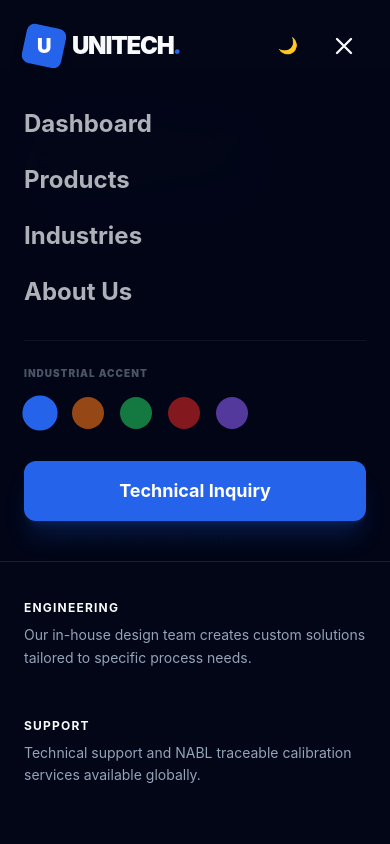
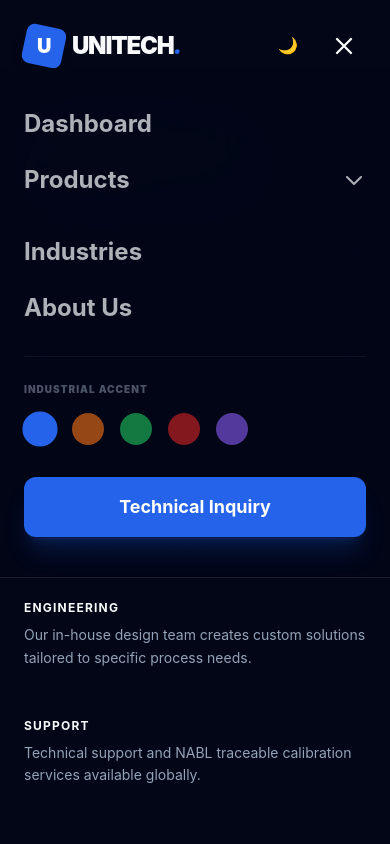
Before and after one commit to 0Anil0/unitech, a React (Vite) app: page /about in a window 390 px wide. Both pictures are taken after a click on the button 344 px from the left and 46 px from the top of the page. Shown: the top 844 px of the page. Built offline with nearby package versions, Linux system fonts and the light colour scheme.

Commit message:
work on Header in responsive size

```diff
--- a/src/components/Header.jsx
+++ b/src/components/Header.jsx
@@ -6,6 +6,7 @@ const Header = () => {
   const [isMenuOpen, setIsMenuOpen] = useState(false);
   const [isScrolled, setIsScrolled] = useState(false);
   const [isProductHovered, setIsProductHovered] = useState(false);
+  const [isMobileProductOpen, setIsMobileProductOpen] = useState(false);
   const { currentAccent, setCurrentAccent, accentThemes, isDarkMode, toggleBackgroundTheme } = useTheme();
 
   useEffect(() => {
@@ -15,6 +16,12 @@ const Header = () => {
     window.addEventListener('scroll', handleScroll);
     return () => window.removeEventListener('scroll', handleScroll);
   }, []);
+
+  const closeMenus = () => {
+    setIsMenuOpen(false);
+    setIsMobileProductOpen(false);
+    setIsProductHovered(false);
+  };
 
   const navItems = [
     { name: 'Dashboard', path: '/dashboard' },
@@ -138,10 +145,30 @@ const Header = () => {
       <div className={`md:hidden absolute w-full transition-all duration-500 ease-in-out ${isMenuOpen ? 'max-h-screen border-b border-white/10 opacity-100' : 'max-h-0 opacity-0'} overflow-hidden bg-brand-deep/98 backdrop-blur-2xl`}>
         <div className="px-6 py-10 space-y-8">
           <div className="space-y-6">
-            <Link to="/dashboard" className="block text-2xl font-bold opacity-70 hover:opacity-100 transition-colors" onClick={() => setIsMenuOpen(false)}>Dashboard</Link>
-            <Link to="/products" className="block text-2xl font-bold opacity-70 hover:opacity-100 transition-colors" onClick={() => setIsMenuOpen(false)}>Products</Link>
-            <Link to="/industries" className="block text-2xl font-bold opacity-70 hover:opacity-100 transition-colors" onClick={() => setIsMenuOpen(false)}>Industries</Link>
-            <Link to="/about" className="block text-2xl font-bold opacity-70 hover:opacity-100 transition-colors" onClick={() => setIsMenuOpen(false)}>About Us</Link>
+            <Link to="/dashboard" className="block text-2xl font-bold opacity-70 hover:opacity-100 transition-colors" onClick={closeMenus}>Dashboard</Link>
+
+            {/* Mobile Products Accordion */}
+            <div className="space-y-4">
+              <button
+                onClick={() => setIsMobileProductOpen(!isMobileProductOpen)}
+                className="flex items-center justify-between w-full text-2xl font-bold opacity-70 hover:opacity-100 transition-colors"
+              >
+                Products
+                <svg className={`w-6 h-6 transition-transform duration-300 ${isMobileProductOpen ? 'rotate-180 text-brand-accent' : ''}`} fill="none" viewBox="0 0 24 24" stroke="currentColor">
+                  <path strokeLinecap="round" strokeLinejoin="round" strokeWidth={2} d="M19 9l-7 7-7-7" />
+                </svg>
+              </button>
+
+              <div className={`space-y-4 pl-6 overflow-hidden transition-all duration-500 ${isMobileProductOpen ? 'max-h-64 opacity-100 mt-4' : 'max-h-0 opacity-0'}`}>
+                <Link to="/products" className="block text-lg font-bold opacity-50 hover:opacity-100 transition-colors" onClick={closeMenus}>All Products Catalog</Link>
+                <Link to="/products/categories/thermal-monitoring" className="block text-lg font-bold opacity-50 hover:opacity-100 transition-colors" onClick={closeMenus}>Thermal Monitoring</Link>
+                <Link to="/products/categories/electrified-heating" className="block text-lg font-bold opacity-50 hover:opacity-100 transition-colors" onClick={closeMenus}>Electrified Heating</Link>
+                <Link to="/products/categories/heavy-duty-cable" className="block text-lg font-bold opacity-50 hover:opacity-100 transition-colors" onClick={closeMenus}>Heavy Duty Cable</Link>
+              </div>
+            </div>
+
+            <Link to="/industries" className="block text-2xl font-bold opacity-70 hover:opacity-100 transition-colors" onClick={closeMenus}>Industries</Link>
+            <Link to="/about" className="block text-2xl font-bold opacity-70 hover:opacity-100 transition-colors" onClick={closeMenus}>About Us</Link>
           </div>
 
           <div className="pt-6 border-t border-white/5 space-y-4">
@@ -161,7 +188,7 @@ const Header = () => {
             </div>
           </div>
 
-          <Link to="/contact" className="block w-full py-4 bg-brand-accent text-white rounded-xl text-center font-bold text-lg shadow-xl shadow-brand-accent/20" onClick={() => setIsMenuOpen(false)}>
+          <Link to="/contact" className="block w-full py-4 bg-brand-accent text-white rounded-xl text-center font-bold text-lg shadow-xl shadow-brand-accent/20" onClick={closeMenus}>
             Technical Inquiry
           </Link>
         </div>
```
